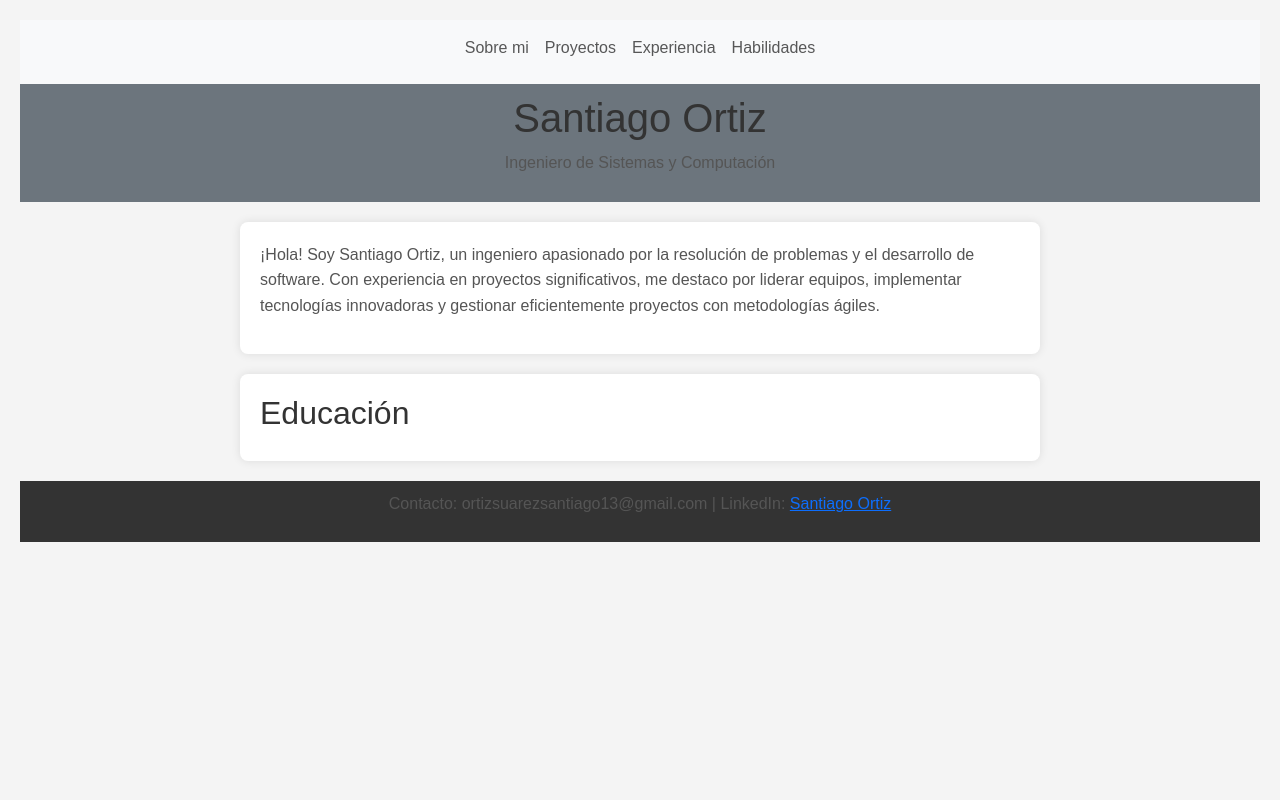
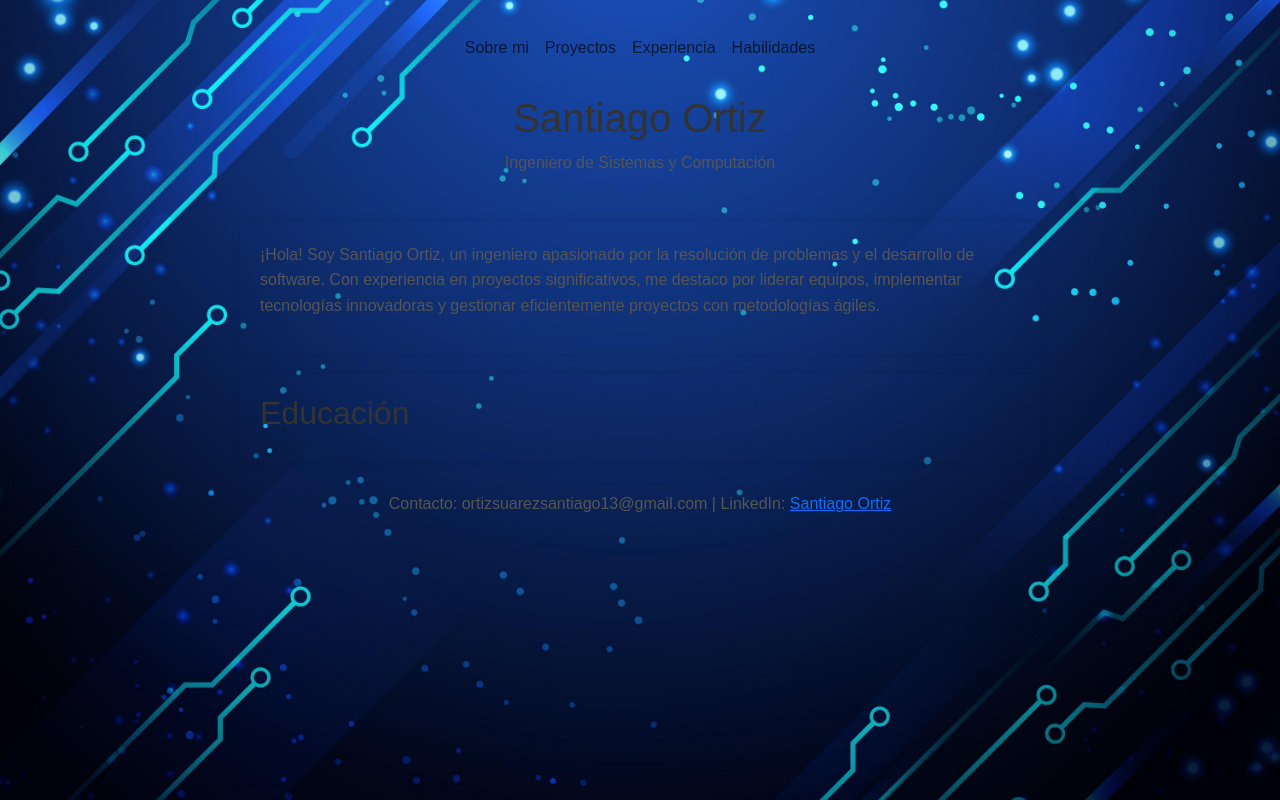
Before and after one commit to saorsu13/saorsu13.github.io, a plain HTML site: page index.html in a window 1280 px wide. Drawn offline with nearby package versions, Linux system fonts and the light colour scheme.

Commit message:
Correccion inicial del portafolio

```diff
--- a/navbar.html
+++ b/navbar.html
@@ -1,9 +1,4 @@
-<!-- navbar.html -->
-<nav class="navbar navbar-expand-lg bg-body-tertiary justify-content-center">
-    <button class="navbar-toggler" type="button" data-bs-toggle="collapse" data-bs-target="#navbarNav" aria-controls="navbarNav" aria-expanded="false" aria-label="Toggle navigation">
-        <span class="navbar-toggler-icon"></span>
-    </button>
-    <div class="collapse navbar-collapse justify-content-center" id="navbarNav">
+<nav class="navbar navbar-expand-lg justify-content-center" style="background-color: rgba(51, 51, 51, 0.8);">
     <ul class="navbar-nav">
         <li class="nav-item">
             <a class="nav-link" href="index.html">Sobre mi</a>
@@ -18,5 +13,4 @@
             <a class="nav-link" href="habilidades.html">Habilidades</a>
         </li>
     </ul>
-    </div>
 </nav>
--- a/styles.css
+++ b/styles.css
@@ -2,11 +2,12 @@ body {
     font-family: 'Arial', sans-serif;
     margin: 20px;
     padding: 0;
-    background-color: #f4f4f4;
+    background: url('fondo.jpg') no-repeat center center fixed;
+    background-size: cover;
 }
 
 header {
-    background-color: #6c757d;
+    background-color: rgba(108, 117, 125, 0);
     color: #333;
     padding: 10px;
     text-align: center;
@@ -16,7 +17,7 @@ section {
     max-width: 800px;
     margin: 20px auto;
     padding: 20px;
-    background-color: #fff;
+    background-color: rgba(255, 255, 255, 0); /* Ajusta el último valor para la opacidad (0 a 1) */
     border-radius: 8px;
     box-shadow: 0 0 10px rgba(0, 0, 0, 0.1);
 }
@@ -41,7 +42,7 @@ li {
 
 footer {
     margin-top: 20px;
-    background-color: #333;
+    background-color: rgba(51, 51, 51, 0); /* Ajusta el último valor para la opacidad (0 a 1) */
     color: #fff;
     padding: 10px 0;
     text-align: center;
@@ -72,3 +73,8 @@ button {
 button i {
     margin-right: 5px;
 }
+
+nav {
+    background-color: rgba(51, 51, 51, 0) !important;
+    padding: 10px;
+}
```
Also changed, not shown: habilidades.html (+5 -0 lines), index.html (+0 -4 lines), Fondo.jpg (added). Lines whose indentation alone changed are shown as unchanged.
